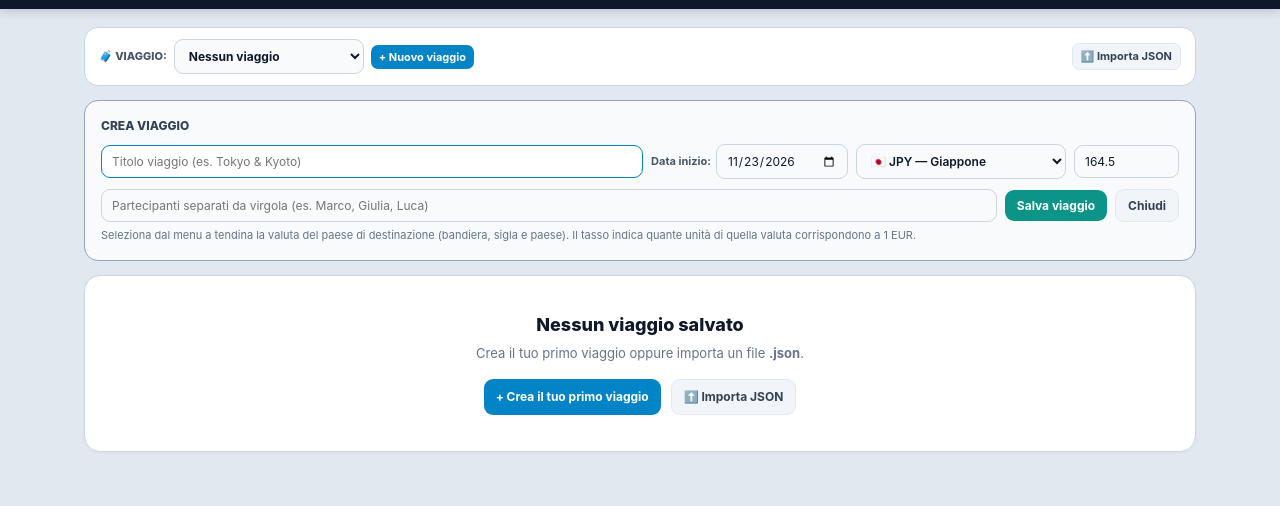
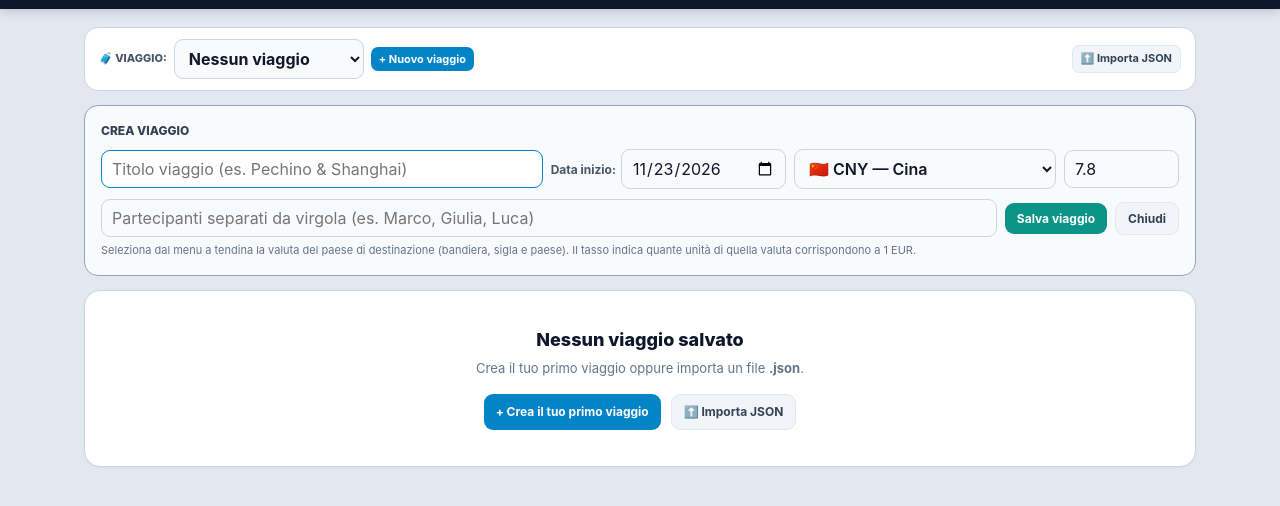
Before and after one commit to dgDistefano/SpliTrip, a plain HTML site: page index.html in a window 1280 px wide. Both pictures are taken after a click on the button "+ Nuovo viaggio". Shown: the part 54-560 px from the top of the page. Drawn offline with Linux system fonts and the light colour scheme.

Commit message:
Update index.html
Correzione bug valute mancanti nel menu a tendina

```diff
--- a/index.html
+++ b/index.html
@@ -10,7 +10,7 @@
   <title>Splitrip — Viaggi, Itinerari & Spese</title>
   <style>
     * { box-sizing: border-box; margin: 0; padding: 0; font-family: -apple-system, BlinkMacSystemFont, "Segoe UI", Roboto, sans-serif; }
-    body { background: #e2e8f0; color: #0f172a; line-height: 1.45; }
+    body { background: #e2e8f0; color: #0f172a; line-height: 1.45; overflow-x: hidden; }
 
     .topbar { background: #0f172a; color: #fff; padding: 12px 18px; position: sticky; top: 0; z-index: 50; display: flex; justify-content: space-between; align-items: center; flex-wrap: wrap; gap: 10px; box-shadow: 0 2px 10px rgba(0,0,0,0.18); }
     .brand { display: flex; align-items: center; gap: 10px; font-weight: 800; font-size: 16px; letter-spacing: -0.01em; }
@@ -45,9 +45,10 @@
 
     .row-form { display: flex; gap: 8px; flex-wrap: wrap; margin-bottom: 10px; align-items: center; }
     .extra-box { background: #f1f5f9; border: 1px dashed #cbd5e1; border-radius: 10px; padding: 9px 10px; margin-bottom: 12px; }
-    input, select { padding: 8px 10px; border: 1px solid #cbd5e1; border-radius: 9px; font-size: 12px; background: #f8fafc; color: #0f172a; outline: none; }
+    /* font-size: 16px evita lo zoom automatico del browser su smartphone quando si tocca un campo */
+    input, select { padding: 8px 10px; border: 1px solid #cbd5e1; border-radius: 9px; font-size: 16px; line-height: 1.25; background: #f8fafc; color: #0f172a; outline: none; max-width: 100%; }
     input:focus, select:focus { border-color: #0284c7; background: #fff; }
-    input[type="file"] { padding: 5px 7px; font-size: 11px; max-width: 170px; background: #fff; }
+    input[type="file"] { padding: 5px 7px; font-size: 12px; max-width: 190px; background: #fff; }
 
     .btn { border: none; padding: 8px 12px; border-radius: 9px; font-size: 12px; font-weight: 700; cursor: pointer; background: #0f172a; color: #fff; transition: 0.12s; text-decoration: none; display: inline-flex; align-items: center; gap: 4px; }
     .btn:hover { background: #1e293b; }
@@ -157,13 +158,13 @@
     <div id="new-trip-panel" class="new-trip-panel hidden">
       <div style="font-size:12px; font-weight:800; text-transform:uppercase; color:#334155; margin-bottom:10px;">Crea viaggio</div>
       <div class="row-form">
-        <input id="nt-title" type="text" placeholder="Titolo viaggio (es. Tokyo & Kyoto)" style="flex:1; min-width:170px;" />
-        <label style="font-size:11px; font-weight:700; color:#475569; display:inline-flex; align-items:center; gap:5px;">
+        <input id="nt-title" type="text" placeholder="Titolo viaggio (es. Pechino & Shanghai)" style="flex:1; min-width:170px;" />
+        <label style="font-size:12px; font-weight:700; color:#475569; display:inline-flex; align-items:center; gap:5px; flex-wrap:wrap;">
           Data inizio:
           <input id="nt-start-date" type="date" />
         </label>
-        <select id="nt-currency-select" onchange="onCurrencySelectChange()" style="min-width:210px; font-weight:600;"></select>
-        <input id="nt-rate" type="number" step="0.01" placeholder="1 EUR = ?" style="width:105px;" title="Valore in valuta scelta per 1 EUR" />
+        <select id="nt-currency-select" onchange="onCurrencySelectChange()" style="min-width:220px; font-weight:600;"></select>
+        <input id="nt-rate" type="number" step="0.01" placeholder="1 EUR = ?" style="width:115px;" title="Valore in valuta scelta per 1 EUR" />
       </div>
       <div class="row-form" style="margin-bottom:0;">
         <input id="nt-members" type="text" placeholder="Partecipanti separati da virgola (es. Marco, Giulia, Luca)" style="flex:1; min-width:200px;" />
@@ -215,7 +216,7 @@
             </div>
             <div id="poi-extra" class="extra-box hidden">
               <div class="row-form" style="margin-bottom:0;">
-                <input id="poi-zone" type="text" placeholder="Città/Zona (default: titolo viaggio)" style="width:155px;" />
+                <input id="poi-zone" type="text" placeholder="Città/Zona (default: titolo viaggio)" style="width:170px;" />
                 <input id="poi-img-url" type="text" placeholder="URL foto (se vuoto cerca sul web)" style="flex:1; min-width:140px;" />
                 <input id="poi-img-file" type="file" accept="image/*" />
               </div>
@@ -229,11 +230,13 @@
               <span class="tag tag-green" id="fx-country-tag">Locale</span>
             </div>
             <div class="fx-box">
-              <div style="font-size:12px; color:#334155; margin-bottom:10px;">
-                Tasso: <b>1 EUR = <input id="fx-rate" type="number" step="0.01" style="width:86px; padding:4px 7px; font-weight:700;" oninput="updateFx()" /> <span id="fx-curr-label">-</span></b>
+              <div style="font-size:12px; color:#334155; margin-bottom:10px; display:flex; align-items:center; gap:6px; flex-wrap:wrap;">
+                <span>Tasso: <b>1 EUR =</b></span>
+                <input id="fx-rate" type="number" step="0.01" style="width:96px; padding:5px 8px; font-weight:700;" oninput="updateFx()" />
+                <b id="fx-curr-label">-</b>
               </div>
               <div class="row-form" style="margin-bottom:0; align-items:center;">
-                <input id="fx-eur" type="number" value="50" oninput="calcFx()" style="width:105px; font-weight:700;" />
+                <input id="fx-eur" type="number" value="50" oninput="calcFx()" style="width:110px; font-weight:700;" />
                 <span style="font-size:12px; font-weight:700;">EUR →</span>
                 <div id="fx-out" class="fx-result">0</div>
               </div>
@@ -247,10 +250,10 @@
             <span class="tag tag-amber" id="flight-count">0 voli</span>
           </div>
           <div class="row-form">
-            <input id="fl-route" type="text" placeholder="Tratta (es. FCO → HND)" style="flex:1; min-width:135px;" />
-            <input id="fl-code" type="text" placeholder="Volo" style="width:105px;" />
-            <input id="fl-time" type="text" placeholder="Orario" style="width:130px;" />
-            <input id="fl-price" type="number" step="0.01" placeholder="Prezzo €" style="width:95px;" />
+            <input id="fl-route" type="text" placeholder="Tratta (es. FCO → PEK)" style="flex:1; min-width:135px;" />
+            <input id="fl-code" type="text" placeholder="Volo" style="width:110px;" />
+            <input id="fl-time" type="text" placeholder="Orario" style="width:140px;" />
+            <input id="fl-price" type="number" step="0.01" placeholder="Prezzo €" style="width:105px;" />
             <input id="fl-note" type="text" placeholder="Note / PNR" style="flex:1; min-width:110px;" />
             <button class="btn btn-teal" onclick="addFlight()">+ Volo</button>
           </div>
@@ -269,7 +272,7 @@
               <option value="Volo">✈️ Volo</option>
             </select>
             <input id="qt-title" type="text" placeholder="Voce (es. Hotel 5 notti)" style="flex:1; min-width:150px;" />
-            <input id="qt-price" type="number" step="0.01" placeholder="Prezzo €" style="width:95px;" />
+            <input id="qt-price" type="number" step="0.01" placeholder="Prezzo €" style="width:105px;" />
             <input id="qt-url" type="text" placeholder="Link offerta (https://...)" style="flex:1; min-width:150px;" />
             <button class="btn btn-sky" onclick="addQuoteItem()">+ Aggiungi</button>
           </div>
@@ -299,9 +302,9 @@
             <div class="day-tabs" id="day-tabs"></div>
             <div class="day-date-banner" id="day-date-banner">
               <span id="day-date-label">Giorno 1</span>
-              <label style="font-size:11px; font-weight:600; color:#475569; display:inline-flex; align-items:center; gap:5px;">
+              <label style="font-size:12px; font-weight:600; color:#475569; display:inline-flex; align-items:center; gap:5px; flex-wrap:wrap;">
                 Data inizio viaggio:
-                <input id="trip-start-date-input" type="date" style="padding:4px 7px; font-size:11px;" onchange="updateTripStartDate(this.value)" />
+                <input id="trip-start-date-input" type="date" style="padding:5px 8px;" onchange="updateTripStartDate(this.value)" />
               </label>
             </div>
 
@@ -328,7 +331,7 @@
 
             <div class="row-form">
               <input id="exp-desc" type="text" placeholder="Descrizione spesa" style="flex:1; min-width:125px;" />
-              <input id="exp-amt" type="number" step="0.01" placeholder="Importo" style="width:82px;" />
+              <input id="exp-amt" type="number" step="0.01" placeholder="Importo" style="width:96px;" />
               <select id="exp-curr"></select>
               <select id="exp-who"></select>
               <button class="btn" onclick="addExpense()">+ Spesa</button>
@@ -355,6 +358,7 @@
     const STORAGE_KEY = 'splitrip_v1_storage';
 
     const CURRENCY_OPTIONS = [
+      { code: 'CNY', country: 'Cina', flag: '🇨🇳', symbol: '¥', defaultRate: 7.8, decimals: 2 },
       { code: 'JPY', country: 'Giappone', flag: '🇯🇵', symbol: '¥', defaultRate: 164.5, decimals: 0 },
       { code: 'USD', country: 'Stati Uniti', flag: '🇺🇸', symbol: '$', defaultRate: 1.08, decimals: 2 },
       { code: 'GBP', country: 'Regno Unito', flag: '🇬🇧', symbol: '£', defaultRate: 0.85, decimals: 2 },
@@ -362,19 +366,37 @@
       { code: 'EUR', country: 'Eurozona', flag: '🇪🇺', symbol: '€', defaultRate: 1.0, decimals: 2 },
       { code: 'CAD', country: 'Canada', flag: '🇨🇦', symbol: 'CA$', defaultRate: 1.48, decimals: 2 },
       { code: 'AUD', country: 'Australia', flag: '🇦🇺', symbol: 'A$', defaultRate: 1.65, decimals: 2 },
+      { code: 'NZD', country: 'Nuova Zelanda', flag: '🇳🇿', symbol: 'NZ$', defaultRate: 1.82, decimals: 2 },
+      { code: 'SGD', country: 'Singapore', flag: '🇸🇬', symbol: 'S$', defaultRate: 1.45, decimals: 2 },
+      { code: 'HKD', country: 'Hong Kong', flag: '🇭🇰', symbol: 'HK$', defaultRate: 8.42, decimals: 2 },
+      { code: 'KRW', country: 'Corea del Sud', flag: '🇰🇷', symbol: '₩', defaultRate: 1480, decimals: 0 },
+      { code: 'THB', country: 'Thailandia', flag: '🇹🇭', symbol: '฿', defaultRate: 37.5, decimals: 2 },
+      { code: 'VND', country: 'Vietnam', flag: '🇻🇳', symbol: '₫', defaultRate: 27400, decimals: 0 },
+      { code: 'IDR', country: 'Indonesia', flag: '🇮🇩', symbol: 'Rp', defaultRate: 17100, decimals: 0 },
+      { code: 'MYR', country: 'Malaysia', flag: '🇲🇾', symbol: 'RM', defaultRate: 4.82, decimals: 2 },
+      { code: 'PHP', country: 'Filippine', flag: '🇵🇭', symbol: '₱', defaultRate: 63.2, decimals: 2 },
+      { code: 'INR', country: 'India', flag: '🇮🇳', symbol: '₹', defaultRate: 90.8, decimals: 2 },
+      { code: 'AED', country: 'Emirati Arabi Uniti', flag: '🇦🇪', symbol: 'AED', defaultRate: 3.97, decimals: 2 },
+      { code: 'SAR', country: 'Arabia Saudita', flag: '🇸🇦', symbol: 'SAR', defaultRate: 4.05, decimals: 2 },
+      { code: 'QAR', country: 'Qatar', flag: '🇶🇦', symbol: 'QAR', defaultRate: 3.93, decimals: 2 },
+      { code: 'TRY', country: 'Turchia', flag: '🇹🇷', symbol: '₺', defaultRate: 37.2, decimals: 2 },
+      { code: 'EGP', country: 'Egitto', flag: '🇪🇬', symbol: 'E£', defaultRate: 53.0, decimals: 2 },
+      { code: 'MAD', country: 'Marocco', flag: '🇲🇦', symbol: 'MAD', defaultRate: 10.8, decimals: 2 },
+      { code: 'ZAR', country: 'Sudafrica', flag: '🇿🇦', symbol: 'R', defaultRate: 19.6, decimals: 2 },
       { code: 'SEK', country: 'Svezia', flag: '🇸🇪', symbol: 'kr', defaultRate: 11.4, decimals: 2 },
       { code: 'NOK', country: 'Norvegia', flag: '🇳🇴', symbol: 'kr', defaultRate: 11.6, decimals: 2 },
       { code: 'DKK', country: 'Danimarca', flag: '🇩🇰', symbol: 'kr', defaultRate: 7.46, decimals: 2 },
       { code: 'PLN', country: 'Polonia', flag: '🇵🇱', symbol: 'zł', defaultRate: 4.3, decimals: 2 },
       { code: 'CZK', country: 'Repubblica Ceca', flag: '🇨🇿', symbol: 'Kč', defaultRate: 25.2, decimals: 2 },
       { code: 'HUF', country: 'Ungheria', flag: '🇭🇺', symbol: 'Ft', defaultRate: 405, decimals: 0 },
-      { code: 'TRY', country: 'Turchia', flag: '🇹🇷', symbol: '₺', defaultRate: 37.2, decimals: 2 },
-      { code: 'AED', country: 'Emirati Arabi Uniti', flag: '🇦🇪', symbol: 'AED', defaultRate: 3.97, decimals: 2 },
-      { code: 'THB', country: 'Thailandia', flag: '🇹🇭', symbol: '฿', defaultRate: 37.5, decimals: 2 },
-      { code: 'KRW', country: 'Corea del Sud', flag: '🇰🇷', symbol: '₩', defaultRate: 1480, decimals: 0 },
+      { code: 'RON', country: 'Romania', flag: '🇷🇴', symbol: 'lei', defaultRate: 4.97, decimals: 2 },
+      { code: 'ISK', country: 'Islanda', flag: '🇮🇸', symbol: 'kr', defaultRate: 149, decimals: 0 },
       { code: 'MXN', country: 'Messico', flag: '🇲🇽', symbol: 'MX$', defaultRate: 21.8, decimals: 2 },
       { code: 'BRL', country: 'Brasile', flag: '🇧🇷', symbol: 'R$', defaultRate: 6.2, decimals: 2 },
-      { code: 'MAD', country: 'Marocco', flag: '🇲🇦', symbol: 'MAD', defaultRate: 10.8, decimals: 2 }
+      { code: 'ARS', country: 'Argentina', flag: '🇦🇷', symbol: 'AR$', defaultRate: 1080, decimals: 0 },
+      { code: 'CLP', country: 'Cile', flag: '🇨🇱', symbol: 'CL$', defaultRate: 1030, decimals: 0 },
+      { code: 'COP', country: 'Colombia', flag: '🇨🇴', symbol: 'COL$', defaultRate: 4720, decimals: 0 },
+      { code: 'PEN', country: 'Perù', flag: '🇵🇪', symbol: 'S/', defaultRate: 4.02, decimals: 2 }
     ];
 
     function getCurrencyMeta(code) {
@@ -393,7 +415,7 @@
       sel.innerHTML = CURRENCY_OPTIONS.map(c =>
         `<option value="${c.code}">${c.flag} ${c.code} — ${c.country}</option>`
       ).join('');
-      sel.value = 'JPY';
+      if (!sel.value) sel.value = 'CNY';
       onCurrencySelectChange();
     }
 
@@ -483,7 +505,6 @@
       document.getElementById('new-trip-panel').classList.add('hidden');
     }
 
-    // Formattazione data italiana per giorno N (1-based)
     function getItalianDayDateText(startDateStr, dayNumber) {
       if (!startDateStr) return '';
       const parts = startDateStr.split('-').map(Number);
```
